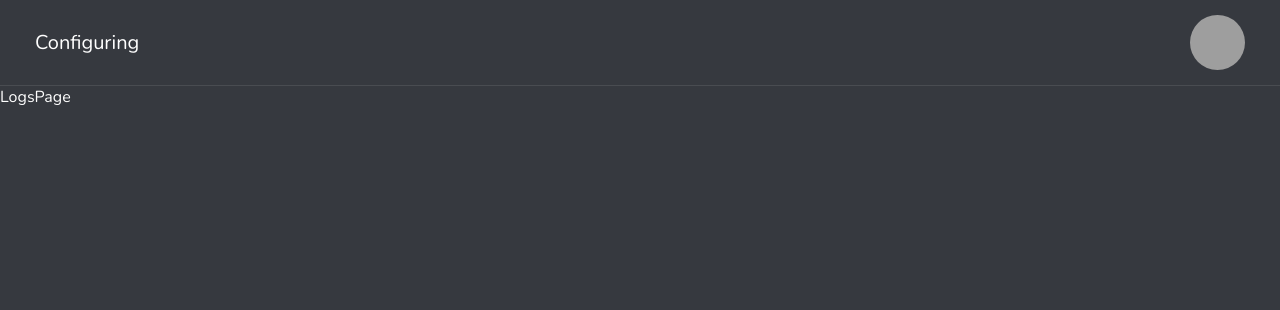
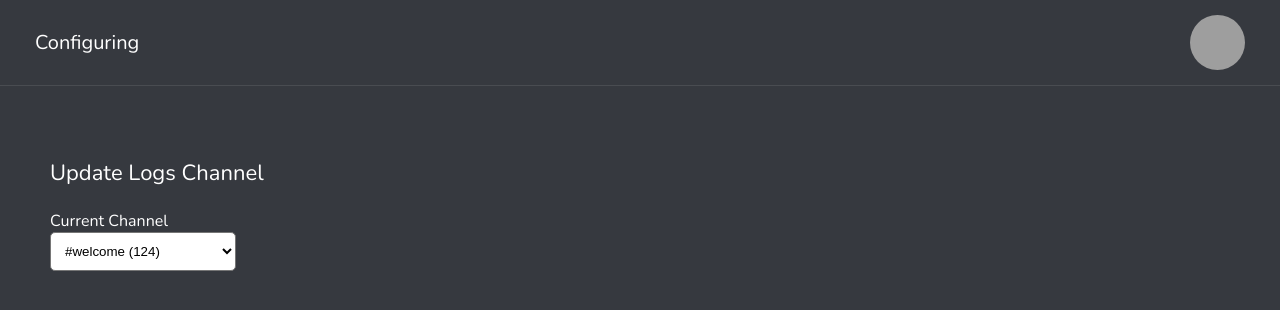
Before and after one commit to MRDGH2821/dashboard-ban-utils-bot, a React (Create React App) app: page /dashboard/setlogs in a window 1280 px wide. Shown: the top 310 px of the page. Built offline with nearby package versions, Linux system fonts and the light colour scheme; grey boxes are pictures that could not be loaded.

Commit message:
feat(log setting): implement logs page

```diff
--- a/src/pages/LogsPage.tsx
+++ b/src/pages/LogsPage.tsx
@@ -1 +1,17 @@
-export const LogsPage = () => <div>LogsPage</div>;
+import { Title, Container, Page, Select } from '../utils/styles'
+export const LogsPage = () => <Page>
+  <Container>
+    <Title>Update Logs Channel </Title>
+    <div>
+      <div>
+        <label>Current Channel</label>
+      </div>
+      <Select>
+        <option disabled> Please Select a channel </option>
+        <option> 123 </option>
+        <option selected value="124"> #welcome (124)</option>
+        <option> 345</option>
+      </Select>
+    </div>
+  </Container>
+</Page>;
```
